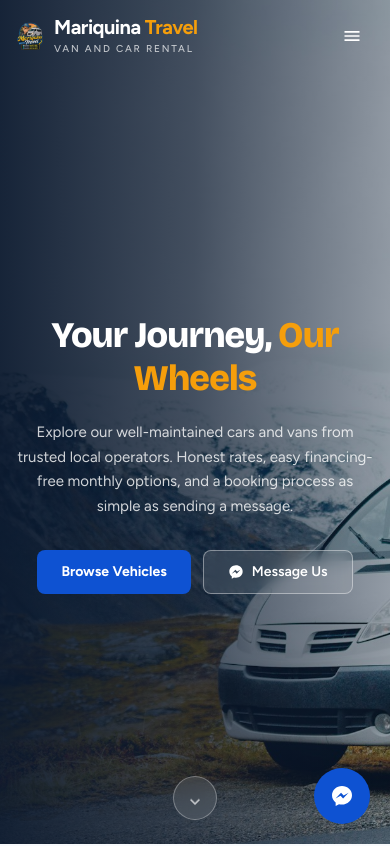
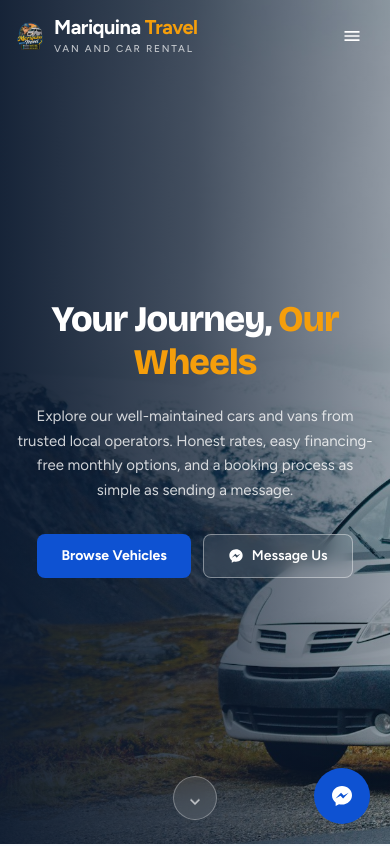
Before and after one commit to percivalmariquina15-sketch/mariquina-travel, a Next.js app: page / in a window 390 px wide. Shown: the top 846 px of the page. Built offline with nearby package versions, Linux system fonts and the light colour scheme.

Commit message:
fix: reduce hero top padding on mobile (pt-28)

```diff
--- a/app/components/hero.tsx
+++ b/app/components/hero.tsx
@@ -16,7 +16,7 @@ export default function Hero() {
         <div className="absolute inset-0 bg-gradient-to-r from-navy/95 via-navy/75 to-navy/40" />
       </div>
 
-      <div className="relative mx-auto flex min-h-svh max-w-[1200px] items-center justify-center px-4 pt-36 pb-20 sm:px-6">
+      <div className="relative mx-auto flex min-h-svh max-w-[1200px] items-center justify-center px-4 pt-28 pb-20 sm:px-6">
         <div className="flex max-w-[640px] flex-col items-center text-center">
           <h1 className="text-4xl font-extrabold leading-[1.2] tracking-tight text-white sm:text-[52px] lg:text-[56px]">
             Your Journey,{" "}
```
